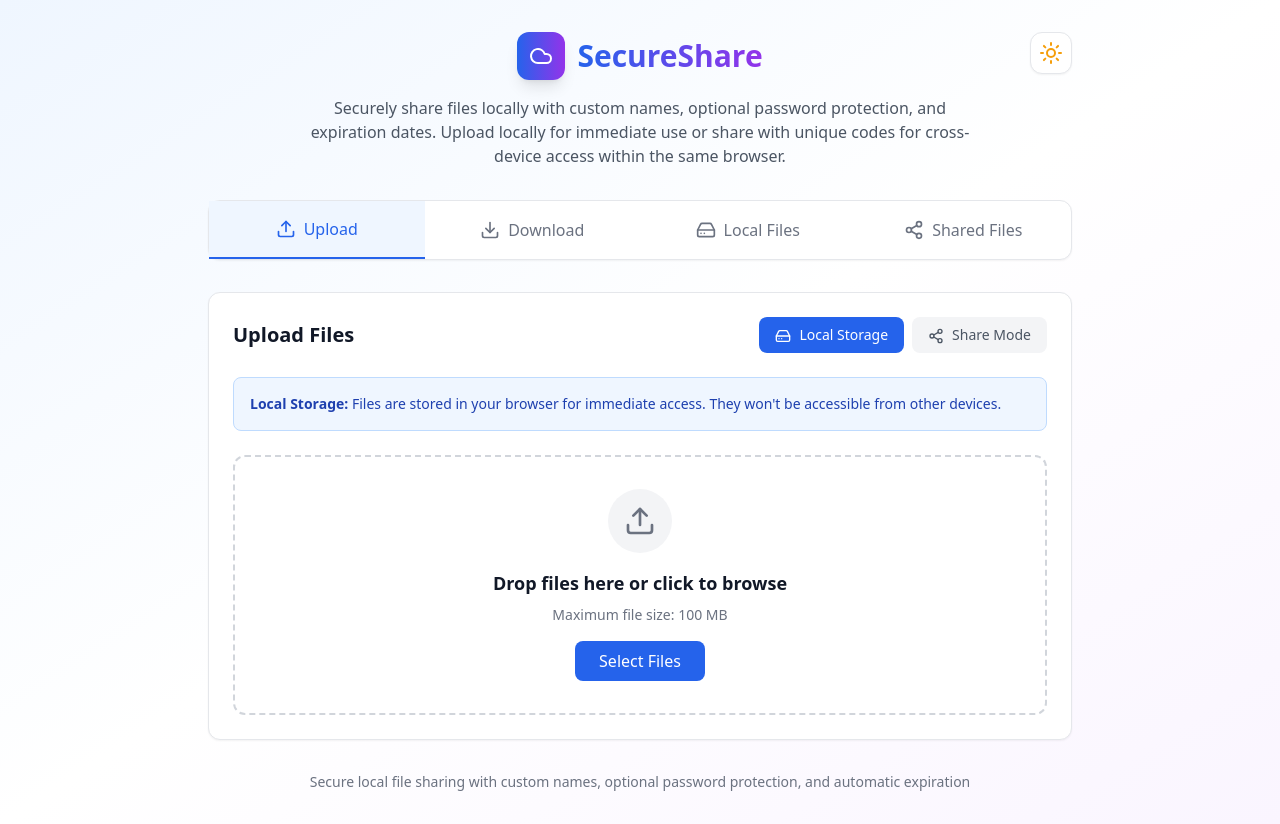
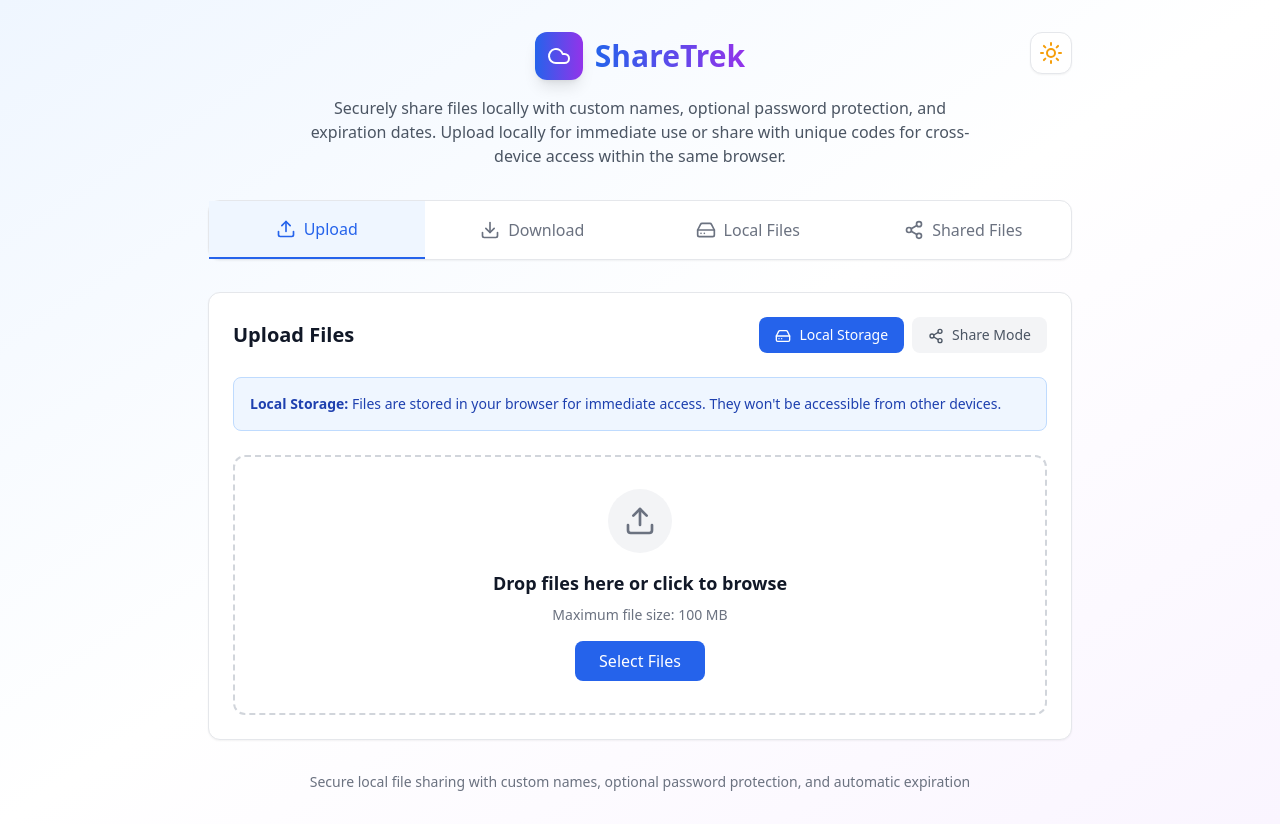
Before and after one commit to DivyanshuShekhawat/SecureTrek, a React (Vite) app: page / in a window 1280 px wide. Built offline with nearby package versions, Linux system fonts and the light colour scheme.

Commit message:
Rebrand to ShareTrek and Deploy

```diff
--- a/index.html
+++ b/index.html
@@ -4,7 +4,7 @@
     <meta charset="UTF-8" />
     <link rel="icon" type="image/svg+xml" href="/vite.svg" />
     <meta name="viewport" content="width=device-width, initial-scale=1.0" />
-    <title>Firebase File Sharing Application</title>
+    <title>ShareTrek - Secure File Sharing</title>
   </head>
   <body>
     <div id="root"></div>
--- a/src/App.tsx
+++ b/src/App.tsx
@@ -173,7 +173,7 @@ function App() {
               <Cloud className="w-6 h-6 text-white" />
             </div>
             <h1 className="text-3xl font-bold bg-gradient-to-r from-blue-600 to-purple-600 bg-clip-text text-transparent">
-              SecureShare
+              ShareTrek
             </h1>
 
             {/* Theme Toggle positioned in top right */}
```
Also changed, not shown: 1 other file (tests, documents, lock files or other folders).
